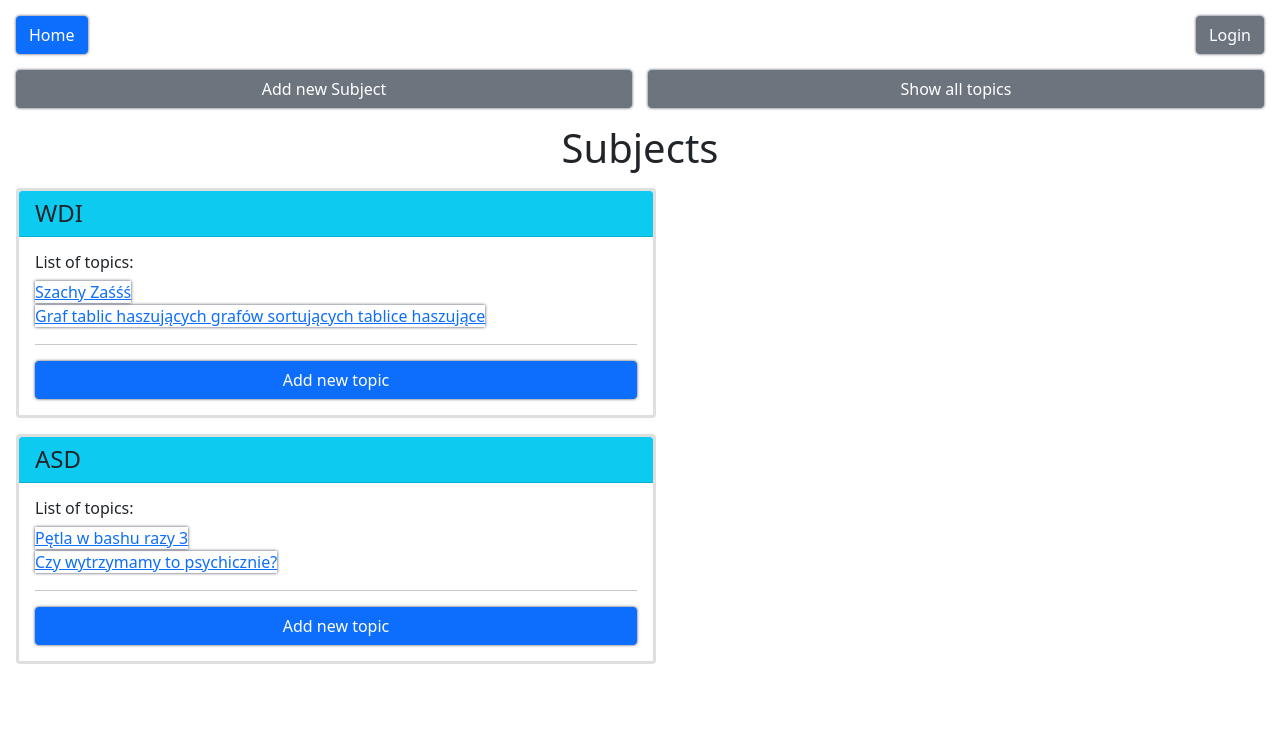
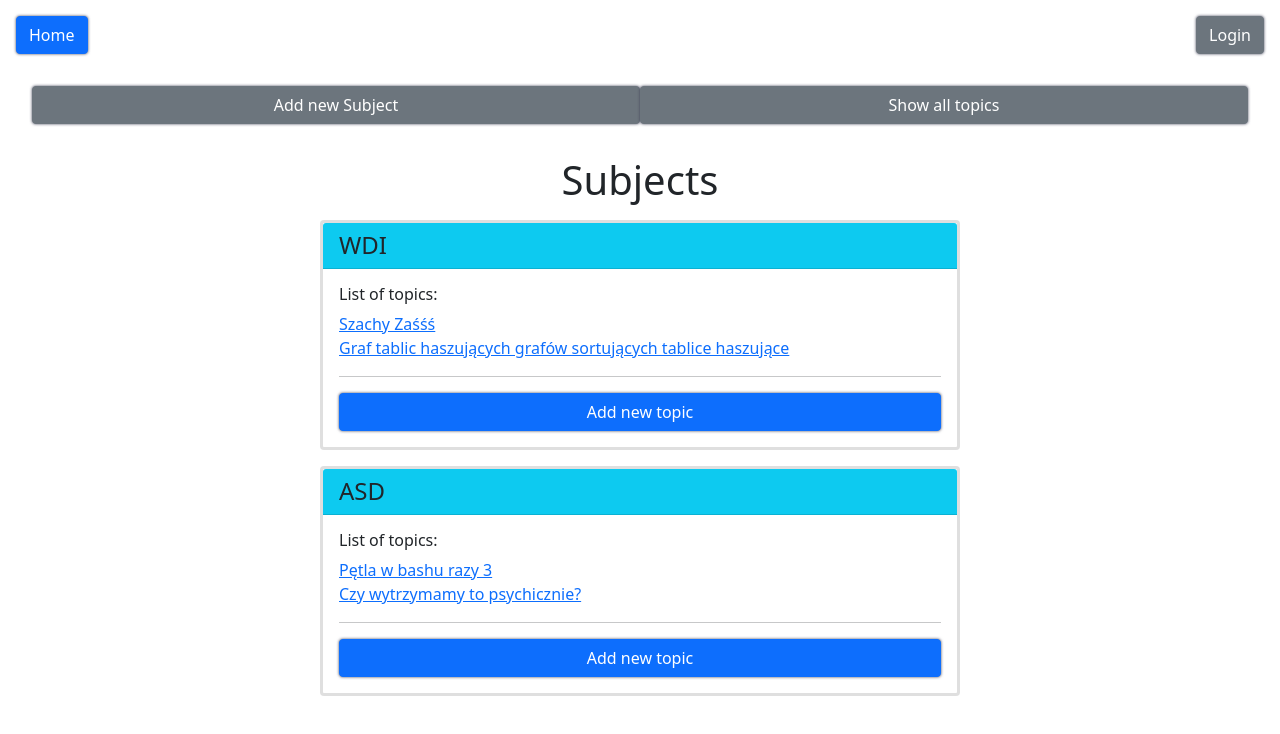
Before and after one commit to adrianryt/UI_IOZeta, a React (Create React App) app in the folder app/: page /subjects in a window 1280 px wide. Shown: the top 734 px of the page. Built offline with nearby package versions, Linux system fonts and the light colour scheme.

Commit message:
centering subjects, style fixes

```diff
--- a/app/src/components/nav_menu/NavMenu.tsx
+++ b/app/src/components/nav_menu/NavMenu.tsx
@@ -6,7 +6,7 @@ const NavMenu = () => {
 
     return(
         <nav className="mt-3">
-            <div className="d-flex flex-row justify-content-between px-3">
+            <div className="d-flex flex-row flex-wrap justify-content-between px-3">
                 <div>
                         <Link className="btn btn-primary d-block" to={"/"}>Home</Link>
                 </div>
--- a/app/src/components/subjects/subject/SubjectComponent.tsx
+++ b/app/src/components/subjects/subject/SubjectComponent.tsx
@@ -14,7 +14,7 @@ const SubjectComponent = ({subject}: propsType) => {
     </div>)
 
     return(
-        <Card className="ms-2 mb-5 m-lg-3 border-3 col-sm-10 col-md-8 col-lg-6 col-11">
+        <Card className="mx-auto my-3 border-3 col-sm-10 col-md-8 col-lg-6 col-11">
             <Card.Header className="bg bg-info">
                 <h4 className="m-auto">{subject.name} </h4>
                 {/* | {subject.lecturer.name} {subject.lecturer.surname} */}
--- a/app/src/components/subjects/subject_list/SubjectList.tsx
+++ b/app/src/components/subjects/subject_list/SubjectList.tsx
@@ -21,9 +21,9 @@ const SubjectList = () => {
 
     return(
         <div>
-            <div className="ms-2 mt-2 mb-5 m-lg-3 d-flex gap-3">
-                <Link to="/subjects/new" className="btn btn-secondary">Add new Subject</Link>
-                <Link to="/topics" className="btn btn-secondary">Show all topics</Link>
+            <div className="row mx-2 my-3 m-lg-3 d-flex p-3">
+                <Link to="/subjects/new" className="btn btn-secondary col-sm-6">Add new Subject</Link>
+                <Link to="/topics" className="btn btn-secondary col-sm-6">Show all topics</Link>
             </div>
             <h1 className="mx-auto text-center">Subjects</h1>
             <div id="subjectsContainer">
--- a/app/src/index.css
+++ b/app/src/index.css
@@ -13,6 +13,6 @@ code {
     monospace;
 }
 
-a {
+a.btn {
     box-shadow: 0px 0px 3px 0px rgba(66, 68, 90, 1);
 }
```
